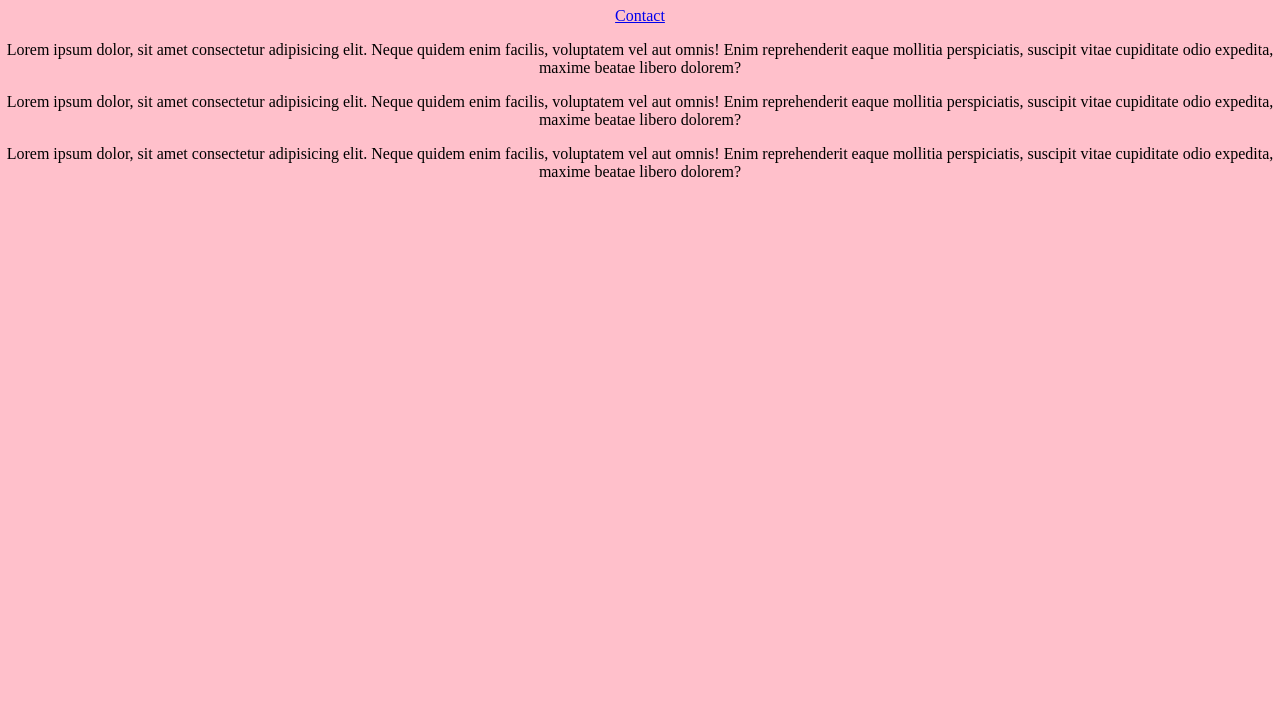
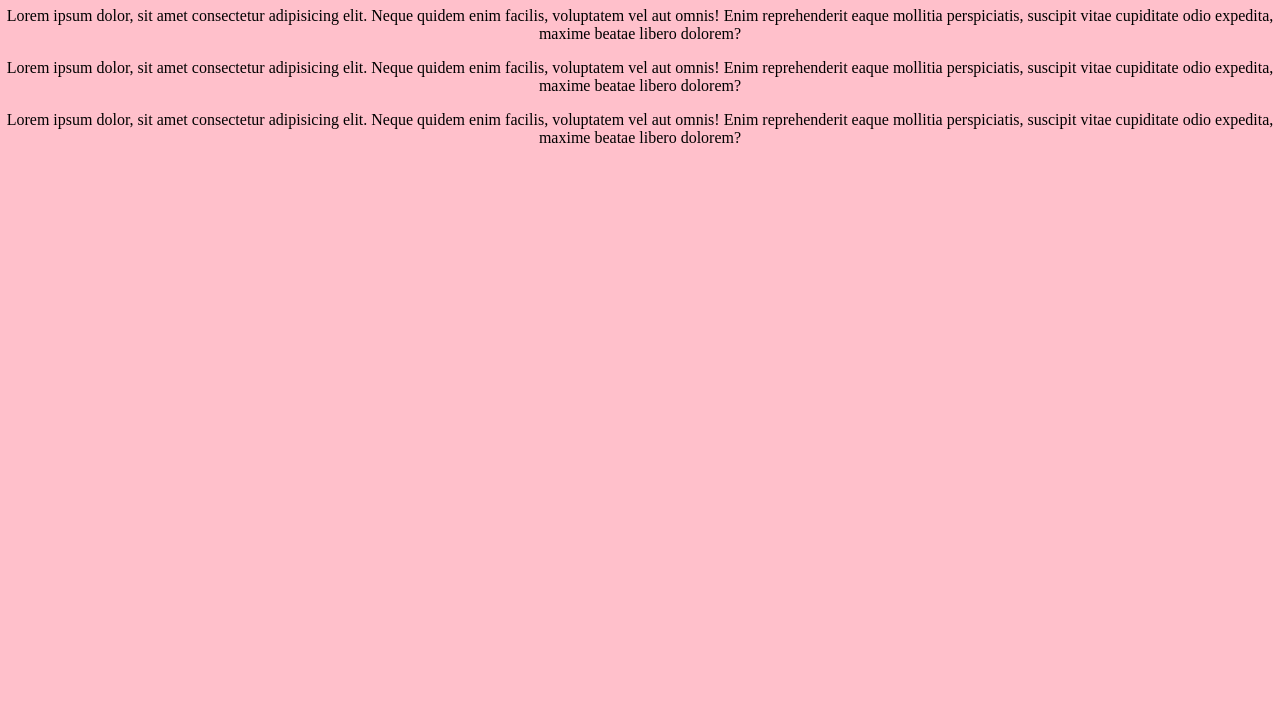
Before and after one commit to ATalemsi/kira, a plain HTML site: page index.html in a window 1280 px wide. Shown: the part 73-800 px from the top of the page. Drawn offline with Linux system fonts and the light colour scheme.

Commit message:
Update index.html

```diff
--- a/index.html
+++ b/index.html
@@ -8,7 +8,7 @@
 </head>
 <body>
     <h1>kira</h1>
-    <a href="/contact.html">Contact</a>
+
     <p>Lorem ipsum dolor, sit amet consectetur adipisicing elit. Neque quidem enim facilis, voluptatem vel aut omnis! Enim reprehenderit eaque mollitia perspiciatis, suscipit vitae cupiditate odio expedita, maxime beatae libero dolorem?</p>
     <p>Lorem ipsum dolor, sit amet consectetur adipisicing elit. Neque quidem enim facilis, voluptatem vel aut omnis! Enim reprehenderit eaque mollitia perspiciatis, suscipit vitae cupiditate odio expedita, maxime beatae libero dolorem?</p>
     <p>Lorem ipsum dolor, sit amet consectetur adipisicing elit. Neque quidem enim facilis, voluptatem vel aut omnis! Enim reprehenderit eaque mollitia perspiciatis, suscipit vitae cupiditate odio expedita, maxime beatae libero dolorem?</p>
```
